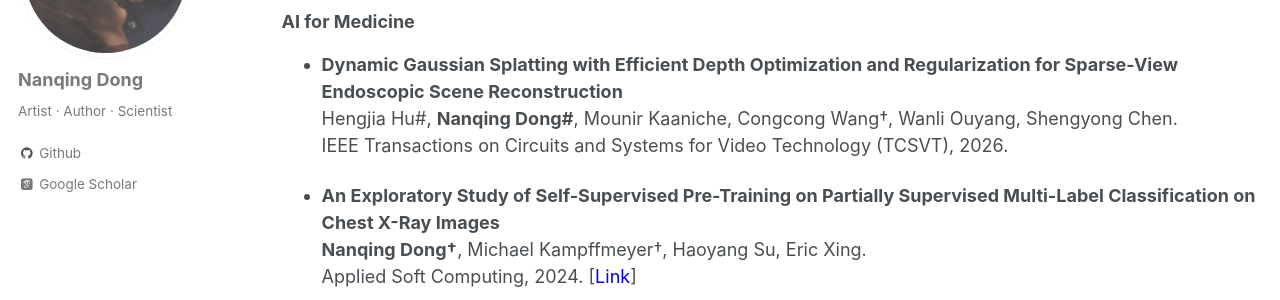
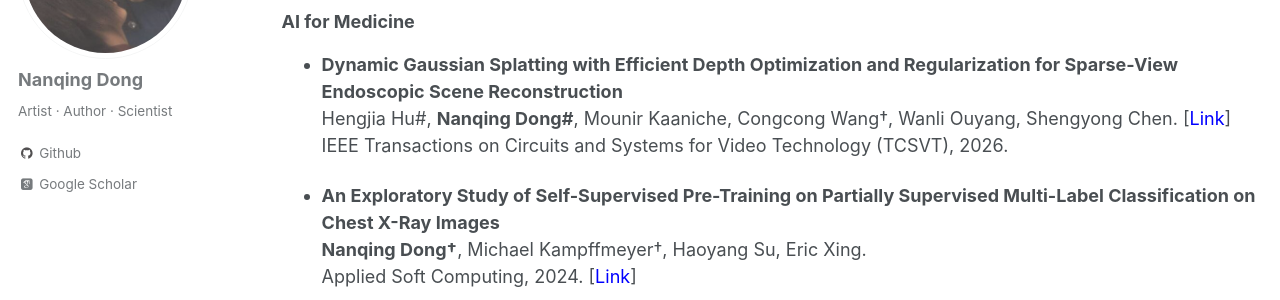
Before and after one commit to eveningdong/eveningdong.github.io, a Jekyll site: the page built from _pages/publication.md, in a window 1280 px wide and 900 px high, scrolled down 813 px. Shown: the part 152-452 px from the top of the window. Built offline with Jekyll 4.4.1, drawn with Linux system fonts in a browser that asks for light colours; some web fonts are replaced.

Commit message:
Update publication.md

```diff
--- a/_pages/publication.md
+++ b/_pages/publication.md
@@ -33,7 +33,7 @@
 
 ### AI for Medicine
 * **Dynamic Gaussian Splatting with Efficient Depth Optimization and Regularization for Sparse-View Endoscopic Scene Reconstruction**
-  Hengjia Hu#, **Nanqing Dong#**, Mounir Kaaniche, Congcong Wang†, Wanli Ouyang, Shengyong Chen.
+  Hengjia Hu#, **Nanqing Dong#**, Mounir Kaaniche, Congcong Wang†, Wanli Ouyang, Shengyong Chen.  [[<span style="color:blue">Link</span>]](https://ieeexplore.ieee.org/document/11595667)
   IEEE Transactions on Circuits and Systems for Video Technology (TCSVT), 2026.
 
 * **An Exploratory Study of Self-Supervised Pre-Training on Partially Supervised Multi-Label Classification on Chest X-Ray Images**
```
